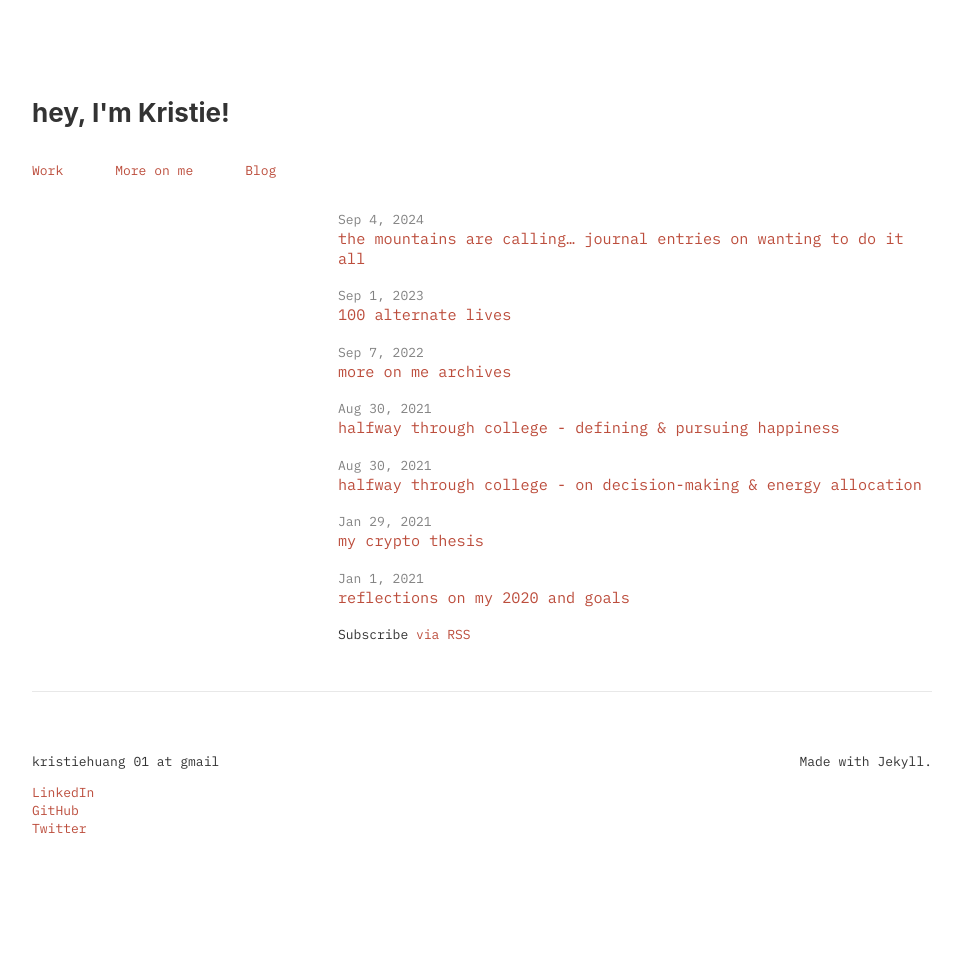
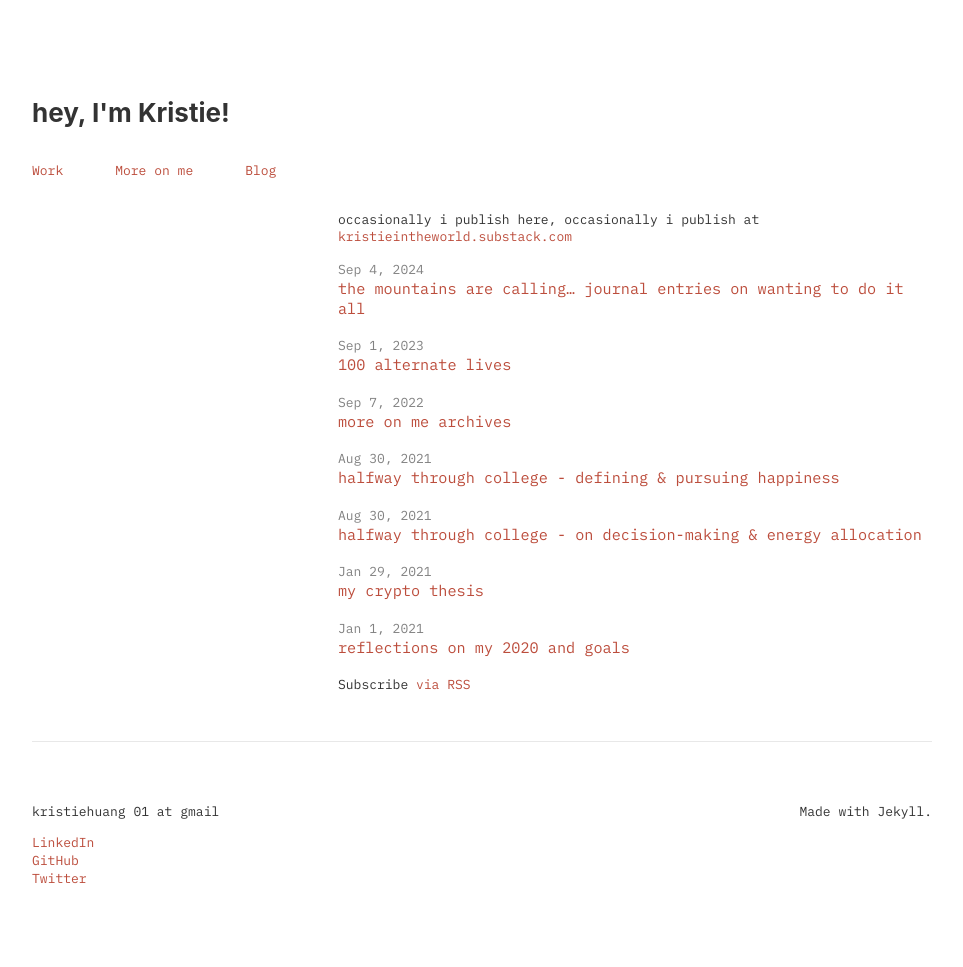
Before and after one commit to kristiehuang/kristiehuang.github.io, a Jekyll site: the page built from blog.markdown, in a window 1280 px wide. Shown: the whole page, without its empty margins (158-1121 px from the left). Built offline with Jekyll 4.4.1, drawn with Linux system fonts in a browser that asks for light colours; before the commit the page ends 917 px from its top, so only the background shows below that.

Commit message:
add substack link

```diff
--- a/blog.markdown
+++ b/blog.markdown
@@ -5,12 +5,14 @@ permalink: /blog/
 ---
 
 <div class="home">
-  {%- if site.posts.size > 0 -%}
-    <ul class="post-list">
-      {%- for post in site.posts -%}
-      <li>
-        {%- assign date_format = site.minima.date_format | default: "%b %-d, %Y" -%}
-        <div class="post-meta">{{ post.date | date: date_format }}</div>
+  <p>occasionally i publish here, occasionally i publish at <a href="https://kristieintheworld.substack.com/">kristieintheworld.substack.com</a></p>
+
+{%- if site.posts.size > 0 -%}
+<ul class="post-list">
+{%- for post in site.posts -%}
+<li>
+{%- assign date_format = site.minima.date_format | default: "%b %-d, %Y" -%}
+<div class="post-meta">{{ post.date | date: date_format }}</div>
 
           <a class="post-link" href="{{ post.url | relative_url }}">
             {{ post.title | escape }}
```
